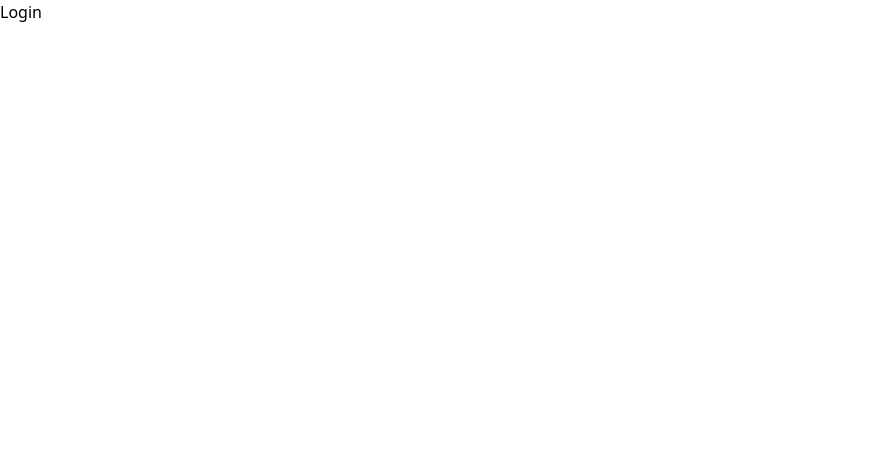
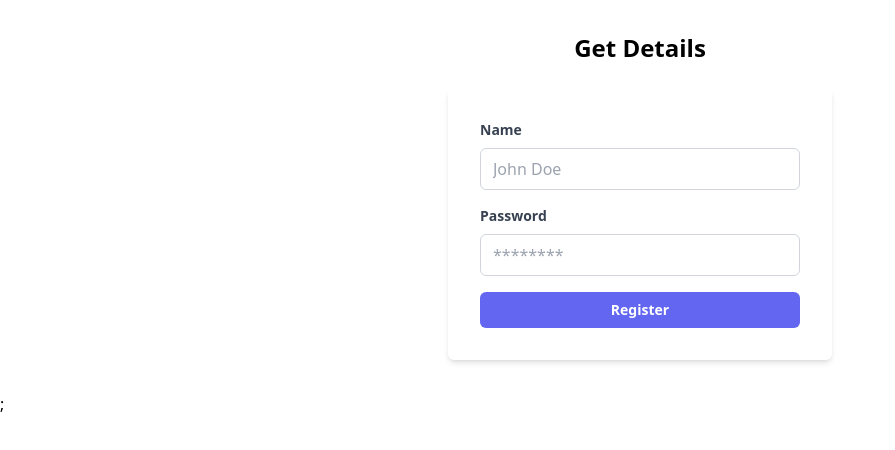
Before and after one commit to mjunaidca/pana-neon, a Next.js app: page /login in a window 1280 px wide. Shown: the top 450 px of the page, without its empty margins (0-895 px from the left). Built offline with nearby package versions, Linux system fonts and the light colour scheme.

Commit message:
API Route To Make Form Request & get db data

```diff
--- /dev/null
+++ b/src/app/api/login/route.ts
@@ -0,0 +1,53 @@
+import { NextRequest, NextResponse } from "next/server";
+
+import { Pool } from 'pg';
+
+import {
+    Kysely,
+    PostgresDialect,
+    Generated,
+    ColumnType,
+    Selectable,
+    Insertable,
+    Updateable,
+} from 'kysely';
+
+interface dev_Table {
+    id: Generated<number>;
+    name: string;
+    email: string;
+    password: string;
+}
+
+interface Database {
+    dev: dev_Table
+}
+
+export async function POST(request: NextRequest) {
+
+    const data = await request.json();
+
+    const { name, password } = data;
+
+    console.log("Neon Dev DB Reult on API", data);
+
+
+    const db = new Kysely<Database>({
+        dialect: new PostgresDialect({
+            pool: new Pool({
+                ssl: true,
+                connectionString: process.env.NEON_DATABASE_URL
+            })
+        })
+    });
+
+    const result = await db
+        .selectFrom("dev")
+        .selectAll()
+        .where("name", "=", name)
+        .execute();
+
+    console.log("Neon Dev DB Reult on API", result);
+    return new NextResponse(JSON.stringify(result[0]))
+
+}
--- a/src/app/login/page.tsx
+++ b/src/app/login/page.tsx
@@ -1,7 +1,95 @@
-import React from "react";
+"use client";
+
+import { useState, ChangeEvent, FormEvent } from "react";
 
 const Login = () => {
-  return <div>Login</div>;
+  const [data, setData] = useState({ name: "", password: "" });
+
+  function handleNameChange(e: ChangeEvent<HTMLInputElement>) {
+    setData({
+      ...data,
+      name: e.target.value,
+    });
+  }
+
+  function handlePasswordChange(e: ChangeEvent<HTMLInputElement>) {
+    setData({
+      ...data,
+      password: e.target.value,
+    });
+  }
+
+  const handleSubmit = async (e: FormEvent<HTMLFormElement>) => {
+    e.preventDefault();
+    console.log("FORM SUBMISSION DATA", data);
+    const { name, password } = data;
+
+    const res = await fetch("/api/login", {
+      method: "POST",
+      headers: {
+        "Content-Type": "application/json",
+      },
+      body: JSON.stringify({ name, password }),
+    });
+
+    if (!res.ok) {
+      throw new Error("APIR ROUTE ERROR");
+    }
+
+    const result = await res.json();
+
+    console.log("Result From API route", result);
+  };
+
+  return (
+    <div>
+      <div className="container mx-auto py-8">
+        <h1 className="text-2xl font-bold mb-6 text-center">Get Details</h1>
+        <form
+          onSubmit={handleSubmit}
+          className="w-full max-w-sm mx-auto bg-white p-8 rounded-md shadow-md"
+        >
+          <div className="mb-4">
+            <label className="block text-gray-700 text-sm font-bold mb-2">
+              Name
+            </label>
+            <input
+              className="w-full px-3 py-2 border border-gray-300 rounded-md focus:outline-none focus:border-indigo-500"
+              type="text"
+              id="name"
+              name="name"
+              value={data.name}
+              onChange={handleNameChange}
+              placeholder="John Doe"
+            />
+          </div>
+
+          <div className="mb-4">
+            <label className="block text-gray-700 text-sm font-bold mb-2">
+              Password
+            </label>
+            <input
+              className="w-full px-3 py-2 border border-gray-300 rounded-md focus:outline-none focus:border-indigo-500"
+              type="password"
+              id="password"
+              name="password"
+              value={data.password}
+              onChange={handlePasswordChange}
+              placeholder="********"
+            />
+          </div>
+
+          <button
+            className="w-full bg-indigo-500 text-white text-sm font-bold py-2 px-4 rounded-md hover:bg-indigo-600 transition duration-300"
+            type="submit"
+          >
+            Register
+          </button>
+        </form>
+      </div>
+      ;
+    </div>
+  );
 };
 
 export default Login;
--- a/src/app/page.tsx
+++ b/src/app/page.tsx
@@ -1,124 +1,72 @@
-import Image from 'next/image'
-import { Inter } from 'next/font/google'
+import Image from "next/image";
+import { Inter } from "next/font/google";
 
-const inter = Inter({ subsets: ['latin'] })
+const inter = Inter({ subsets: ["latin"] });
 
 export default function Home() {
   return (
     <main className="flex min-h-screen flex-col items-center justify-between p-24">
-      <div className="z-10 w-full max-w-5xl items-center justify-between font-mono text-sm lg:flex">
-        <p className="fixed left-0 top-0 flex w-full justify-center border-b border-gray-300 bg-gradient-to-b from-zinc-200 pb-6 pt-8 backdrop-blur-2xl dark:border-neutral-800 dark:bg-zinc-800/30 dark:from-inherit lg:static lg:w-auto  lg:rounded-xl lg:border lg:bg-gray-200 lg:p-4 lg:dark:bg-zinc-800/30">
-          Get started by editing&nbsp;
-          <code className="font-mono font-bold">src/app/page.tsx</code>
-        </p>
-        <div className="fixed bottom-0 left-0 flex h-48 w-full items-end justify-center bg-gradient-to-t from-white via-white dark:from-black dark:via-black lg:static lg:h-auto lg:w-auto lg:bg-none">
-          <a
-            className="pointer-events-none flex place-items-center gap-2 p-8 lg:pointer-events-auto lg:p-0"
-            href="https://vercel.com?utm_source=create-next-app&utm_medium=appdir-template&utm_campaign=create-next-app"
-            target="_blank"
-            rel="noopener noreferrer"
+      <div className="container mx-auto py-8">
+        <h1 className="text-2xl font-bold mb-6 text-center">
+          Registration Form
+        </h1>
+        <form className="w-full max-w-sm mx-auto bg-white p-8 rounded-md shadow-md">
+          <div className="mb-4">
+            <label className="block text-gray-700 text-sm font-bold mb-2">
+              Name
+            </label>
+            <input
+              className="w-full px-3 py-2 border border-gray-300 rounded-md focus:outline-none focus:border-indigo-500"
+              type="text"
+              id="name"
+              name="name"
+              placeholder="John Doe"
+            />
+          </div>
+          <div className="mb-4">
+            <label className="block text-gray-700 text-sm font-bold mb-2">
+              Email
+            </label>
+            <input
+              className="w-full px-3 py-2 border border-gray-300 rounded-md focus:outline-none focus:border-indigo-500"
+              type="email"
+              id="email"
+              name="email"
+              placeholder="john@example.com"
+            />
+          </div>
+          <div className="mb-4">
+            <label className="block text-gray-700 text-sm font-bold mb-2">
+              Password
+            </label>
+            <input
+              className="w-full px-3 py-2 border border-gray-300 rounded-md focus:outline-none focus:border-indigo-500"
+              type="password"
+              id="password"
+              name="password"
+              placeholder="********"
+            />
+          </div>
+          <div className="mb-4">
+            <label className="block text-gray-700 text-sm font-bold mb-2">
+              Confirm Password
+            </label>
+            <input
+              className="w-full px-3 py-2 border border-gray-300 rounded-md focus:outline-none focus:border-indigo-500"
+              type="password"
+              id="confirm-password"
+              name="confirm-password"
+              placeholder="********"
+            />
+          </div>
+          <button
+            className="w-full bg-indigo-500 text-white text-sm font-bold py-2 px-4 rounded-md hover:bg-indigo-600 transition duration-300"
+            type="submit"
           >
-            By{' '}
-            <Image
-              src="/vercel.svg"
-              alt="Vercel Logo"
-              className="dark:invert"
-              width={100}
-              height={24}
-              priority
-            />
-          </a>
-        </div>
-      </div>
-
-      <div className="relative flex place-items-center before:absolute before:h-[300px] before:w-[480px] before:-translate-x-1/2 before:rounded-full before:bg-gradient-radial before:from-white before:to-transparent before:blur-2xl before:content-[''] after:absolute after:-z-20 after:h-[180px] after:w-[240px] after:translate-x-1/3 after:bg-gradient-conic after:from-sky-200 after:via-blue-200 after:blur-2xl after:content-[''] before:dark:bg-gradient-to-br before:dark:from-transparent before:dark:to-blue-700 before:dark:opacity-10 after:dark:from-sky-900 after:dark:via-[#0141ff] after:dark:opacity-40 before:lg:h-[360px]">
-        <Image
-          className="relative dark:drop-shadow-[0_0_0.3rem_#ffffff70] dark:invert"
-          src="/next.svg"
-          alt="Next.js Logo"
-          width={180}
-          height={37}
-          priority
-        />
-      </div>
-
-      <div className="mb-32 grid text-center lg:mb-0 lg:grid-cols-4 lg:text-left">
-        <a
-          href="https://beta.nextjs.org/docs?utm_source=create-next-app&utm_medium=appdir-template&utm_campaign=create-next-app"
-          className="group rounded-lg border border-transparent px-5 py-4 transition-colors hover:border-gray-300 hover:bg-gray-100 hover:dark:border-neutral-700 hover:dark:bg-neutral-800/30"
-          target="_blank"
-          rel="noopener noreferrer"
-        >
-          <h2 className={`${inter.className} mb-3 text-2xl font-semibold`}>
-            Docs{' '}
-            <span className="inline-block transition-transform group-hover:translate-x-1 motion-reduce:transform-none">
-              -&gt;
-            </span>
-          </h2>
-          <p
-            className={`${inter.className} m-0 max-w-[30ch] text-sm opacity-50`}
-          >
-            Find in-depth information about Next.js features and API.
-          </p>
-        </a>
-
-        <a
-          href="https://nextjs.org/learn?utm_source=create-next-app&utm_medium=appdir-template-tw&utm_campaign=create-next-app"
-          className="group rounded-lg border border-transparent px-5 py-4 transition-colors hover:border-gray-300 hover:bg-gray-100 hover:dark:border-neutral-700 hover:dark:bg-neutral-800 hover:dark:bg-opacity-30"
-          target="_blank"
-          rel="noopener noreferrer"
-        >
-          <h2 className={`${inter.className} mb-3 text-2xl font-semibold`}>
-            Learn{' '}
-            <span className="inline-block transition-transform group-hover:translate-x-1 motion-reduce:transform-none">
-              -&gt;
-            </span>
-          </h2>
-          <p
-            className={`${inter.className} m-0 max-w-[30ch] text-sm opacity-50`}
-          >
-            Learn about Next.js in an interactive course with&nbsp;quizzes!
-          </p>
-        </a>
-
-        <a
-          href="https://vercel.com/templates?framework=next.js&utm_source=create-next-app&utm_medium=appdir-template&utm_campaign=create-next-app"
-          className="group rounded-lg border border-transparent px-5 py-4 transition-colors hover:border-gray-300 hover:bg-gray-100 hover:dark:border-neutral-700 hover:dark:bg-neutral-800/30"
-          target="_blank"
-          rel="noopener noreferrer"
-        >
-          <h2 className={`${inter.className} mb-3 text-2xl font-semibold`}>
-            Templates{' '}
-            <span className="inline-block transition-transform group-hover:translate-x-1 motion-reduce:transform-none">
-              -&gt;
-            </span>
-          </h2>
-          <p
-            className={`${inter.className} m-0 max-w-[30ch] text-sm opacity-50`}
-          >
-            Explore the Next.js 13 playground.
-          </p>
-        </a>
-
-        <a
-          href="https://vercel.com/new?utm_source=create-next-app&utm_medium=appdir-template&utm_campaign=create-next-app"
-          className="group rounded-lg border border-transparent px-5 py-4 transition-colors hover:border-gray-300 hover:bg-gray-100 hover:dark:border-neutral-700 hover:dark:bg-neutral-800/30"
-          target="_blank"
-          rel="noopener noreferrer"
-        >
-          <h2 className={`${inter.className} mb-3 text-2xl font-semibold`}>
-            Deploy{' '}
-            <span className="inline-block transition-transform group-hover:translate-x-1 motion-reduce:transform-none">
-              -&gt;
-            </span>
-          </h2>
-          <p
-            className={`${inter.className} m-0 max-w-[30ch] text-sm opacity-50`}
-          >
-            Instantly deploy your Next.js site to a shareable URL with Vercel.
-          </p>
-        </a>
+            Register
+          </button>
+        </form>
       </div>
     </main>
-  )
+  );
 }
```
